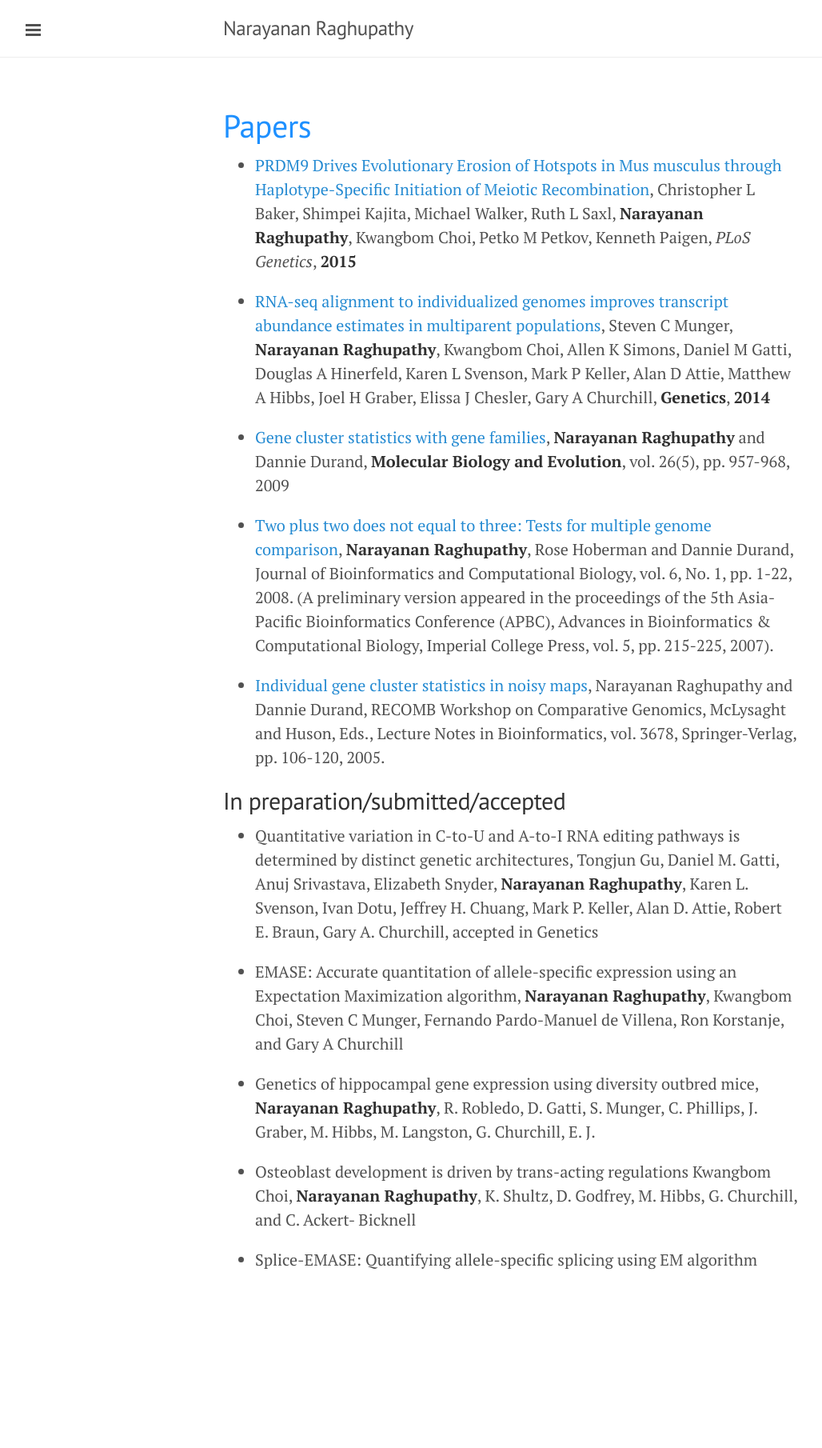
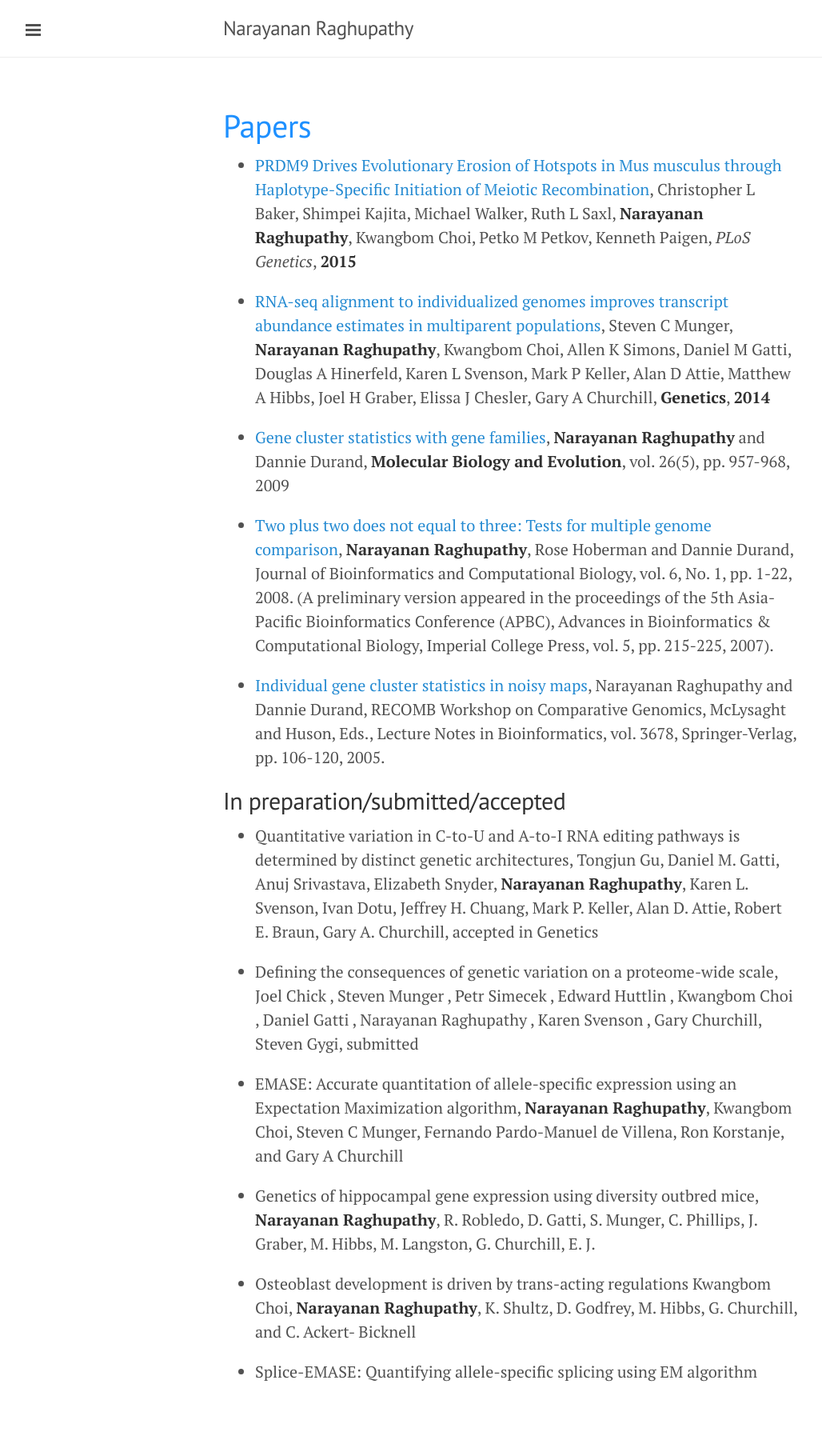
Before and after one commit to narayananr/narayananr.github.io, a Jekyll site: the page built from papers.md, in a window 1280 px wide. Shown: the whole page at 80% size, without its empty margins (1-1029 px from the left). Built offline with Jekyll 4.4.1, drawn with Linux system fonts in a browser that asks for light colours; Markdown is read by kramdown in place of the engine named in the settings; before the commit the page ends 1670 px from its top, so only the background shows below that.

Commit message:
added paper submitted

```diff
--- a/papers.md
+++ b/papers.md
@@ -17,6 +17,9 @@ title: <font color="DodgerBlue">Papers</font>
 
 * Quantitative variation in C-to-U and A-to-I RNA editing pathways is determined by distinct genetic architectures, Tongjun Gu, Daniel M. Gatti, Anuj Srivastava, Elizabeth Snyder, **Narayanan Raghupathy**, Karen L. Svenson, Ivan Dotu, Jeffrey H. Chuang, Mark P. Keller, Alan D. Attie, Robert E. Braun, Gary A. Churchill, accepted in Genetics
 
+* Defining the consequences of genetic variation on a proteome-wide scale, Joel Chick , Steven Munger , Petr Simecek , Edward Huttlin , Kwangbom Choi , Daniel Gatti , Narayanan Raghupathy , Karen Svenson , Gary Churchill, Steven Gygi, submitted
+
+
 * EMASE: Accurate quantitation of allele-specific expression using an Expectation Maximization algorithm, **Narayanan Raghupathy**, Kwangbom Choi, Steven C Munger, Fernando Pardo-Manuel de Villena, Ron Korstanje, and Gary A Churchill
 
 * Genetics of hippocampal gene expression using diversity outbred mice, **Narayanan Raghupathy**, R. Robledo, D. Gatti, S. Munger, C. Phillips, J. Graber, M. Hibbs, M. Langston, G. Churchill, E. J.
```
